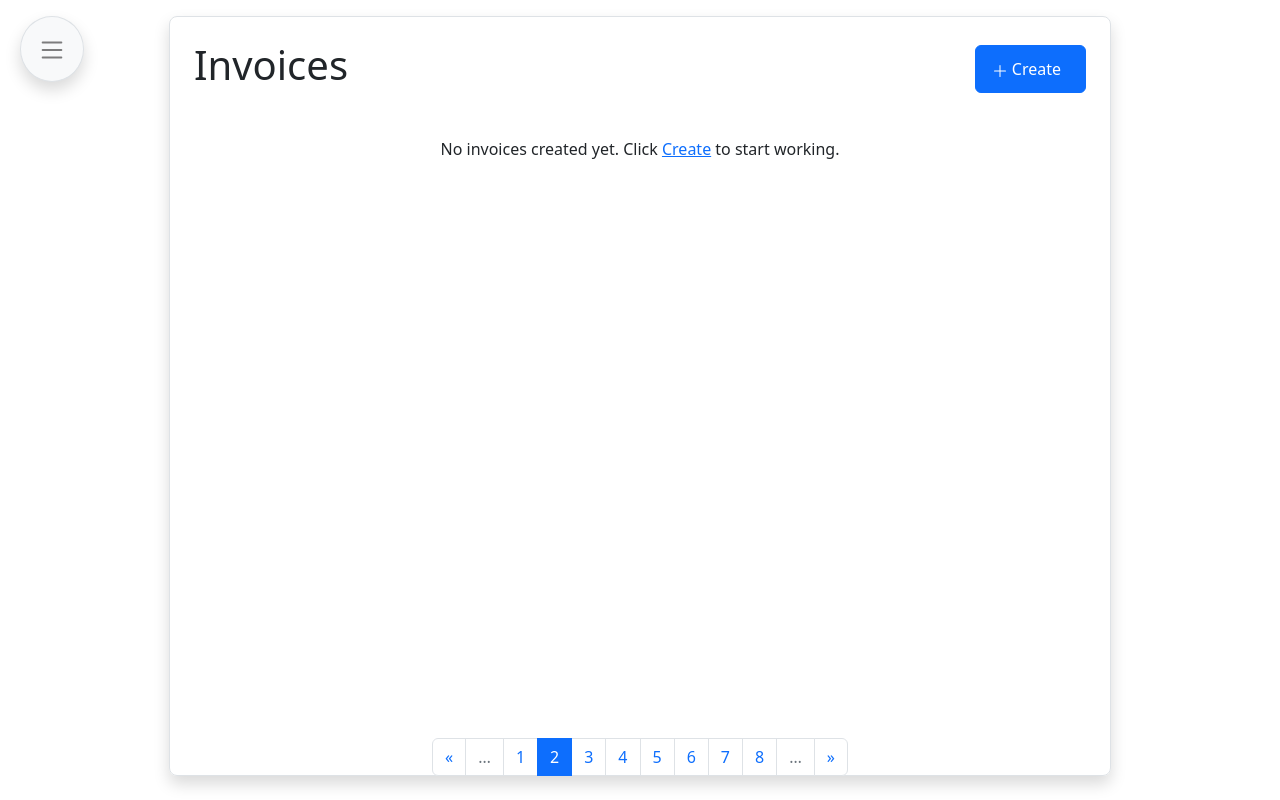
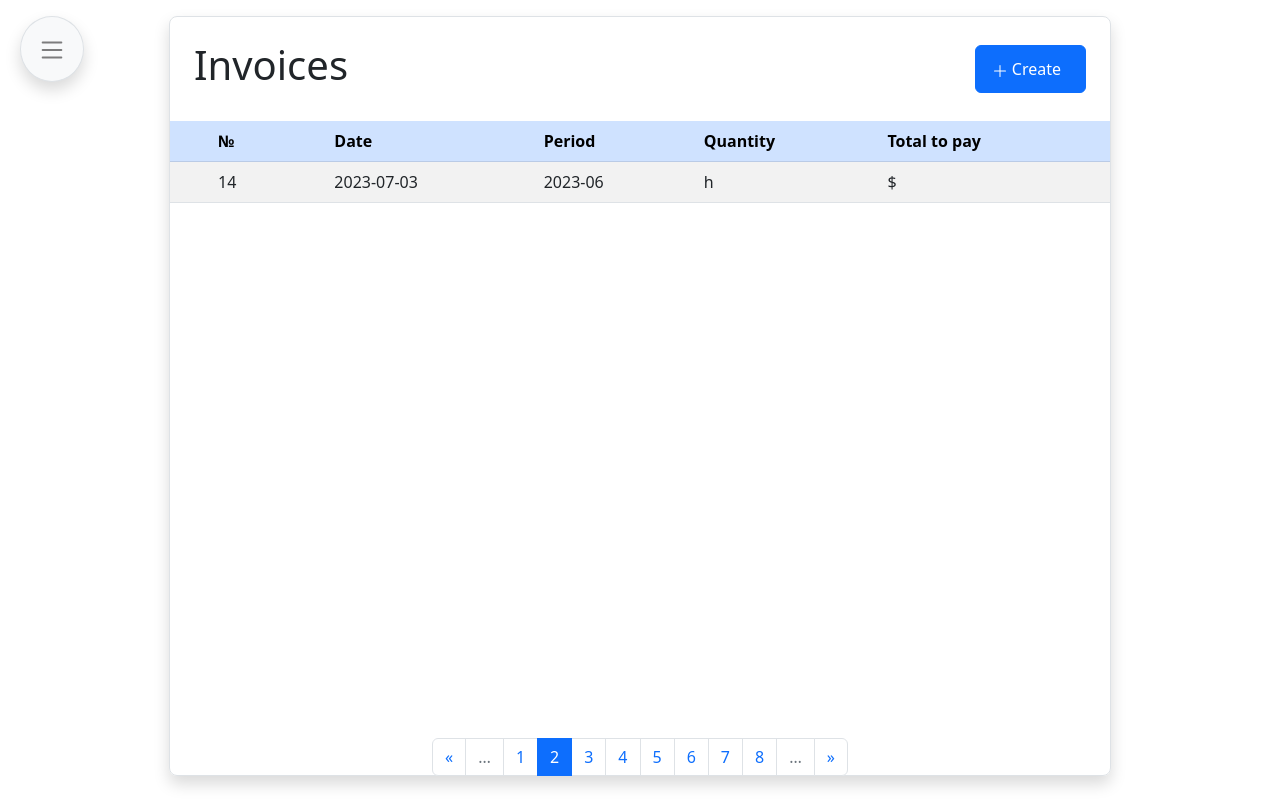
Before and after one commit to Ekaterina41/invoices, a React (Create React App) app: page / in a window 1280 px wide. Built offline with nearby package versions, Linux system fonts and the light colour scheme.

Commit message:
Update invoice structure

```diff
--- a/src/App.js
+++ b/src/App.js
@@ -9,9 +9,24 @@ import 'bootstrap/dist/css/bootstrap.css';
 
 function App() {
   const [invoices, setInvoices] = useState([
-    // { id: 1, number: 1, date: '2022-12-01', period: '2022-11', quantity: 176, cost: 4048.00 },
-    // { id: 2, number: 2, date: '2022-12-23', period: '2022-12', quantity: 176, cost: 4048.00 },
-    // { id: 3, number: 3, date: '2023-02-01', period: '2023-01', quantity: 160, cost: 3680.00 }
+    {
+      id: 14,
+      number: 14,
+      date: '2023-07-03',
+      period: '2023-06',
+      vacations: 0,
+      total: 4048,
+      vat: 0,
+      ttp: 4048,
+      invoiceEntries: [
+        {
+          id: 1,
+          serviceName: "The services of software development from 01.06.2023 to 30.06.2023",
+          quantity: 176,
+          cost: 4048
+        }
+      ]
+    }
   ]);
 
   // Menu utils
--- a/src/components/InvoiceModal.js
+++ b/src/components/InvoiceModal.js
@@ -15,12 +15,12 @@ function InvoiceModal(props) {
   const setShowModal = props.setShowModal;
 
   // New invoice utils
-  const currentDate = new Date();
-  const defaultInvoiceDate = currentDate.toISOString().split('T')[0];
+    const currentDate = new Date();
+    const defaultInvoiceDate = currentDate.toISOString().split('T')[0];
 
-  const prevMonthDate = new Date(currentDate);
-  prevMonthDate.setMonth(currentDate.getMonth() - 1);
-  const defaultInvoicePeriod = prevMonthDate.toISOString().substring(0, 7);
+    const prevMonthDate = new Date(currentDate);
+    prevMonthDate.setMonth(currentDate.getMonth() - 1);
+    const defaultInvoicePeriod = prevMonthDate.toISOString().substring(0, 7);
 
   // Functions
   const handleCloseModal = () => {
@@ -114,7 +114,7 @@ function InvoiceModal(props) {
                   </Col>
                 </Row>
                 <Row>
-                  <p class="h5 text-primary">Invoice entries</p>
+                  <p className="h5 text-primary">Invoice entries</p>
                 </Row>
                 <Row className="mb-3">
                   <Accordion>
--- a/src/index.css
+++ b/src/index.css
@@ -25,7 +25,7 @@ body {
 }
 
 #invoice-modal-dialog {
-    height: 100vh;
+    min-height: 100vh;
     margin-top: 0;
     margin-bottom: 0;
 }
```
